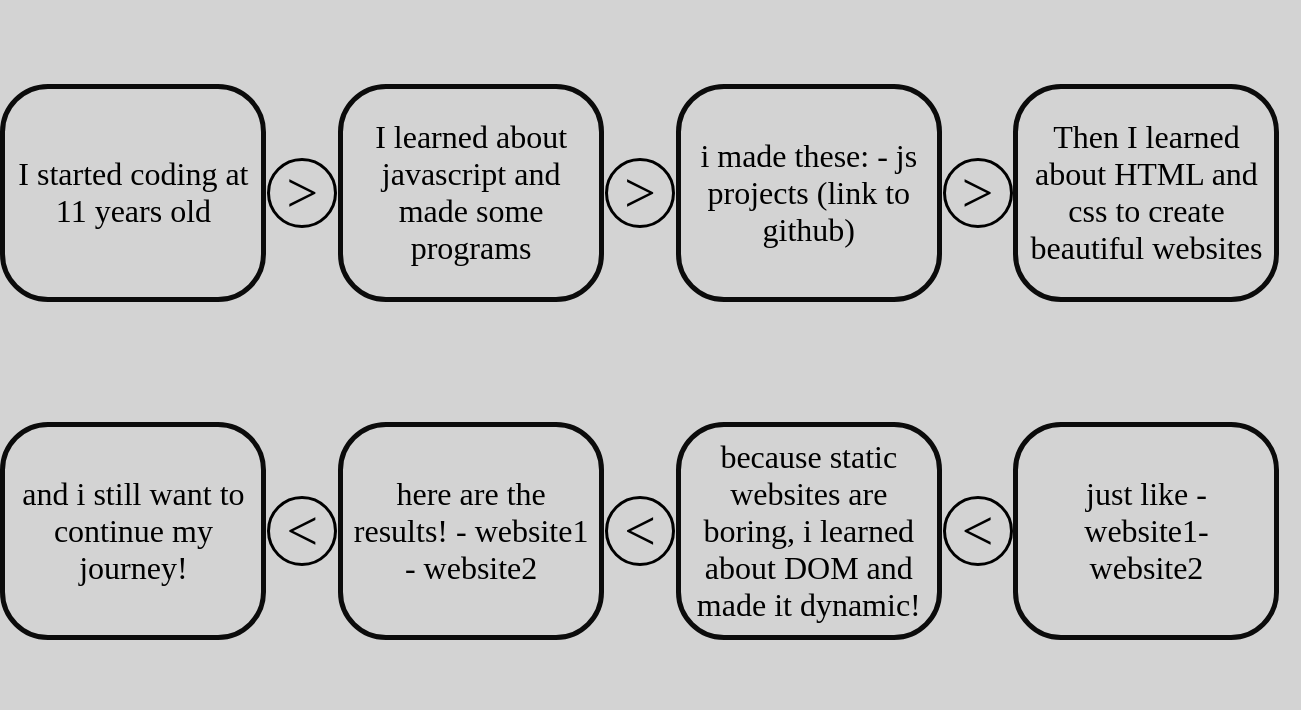
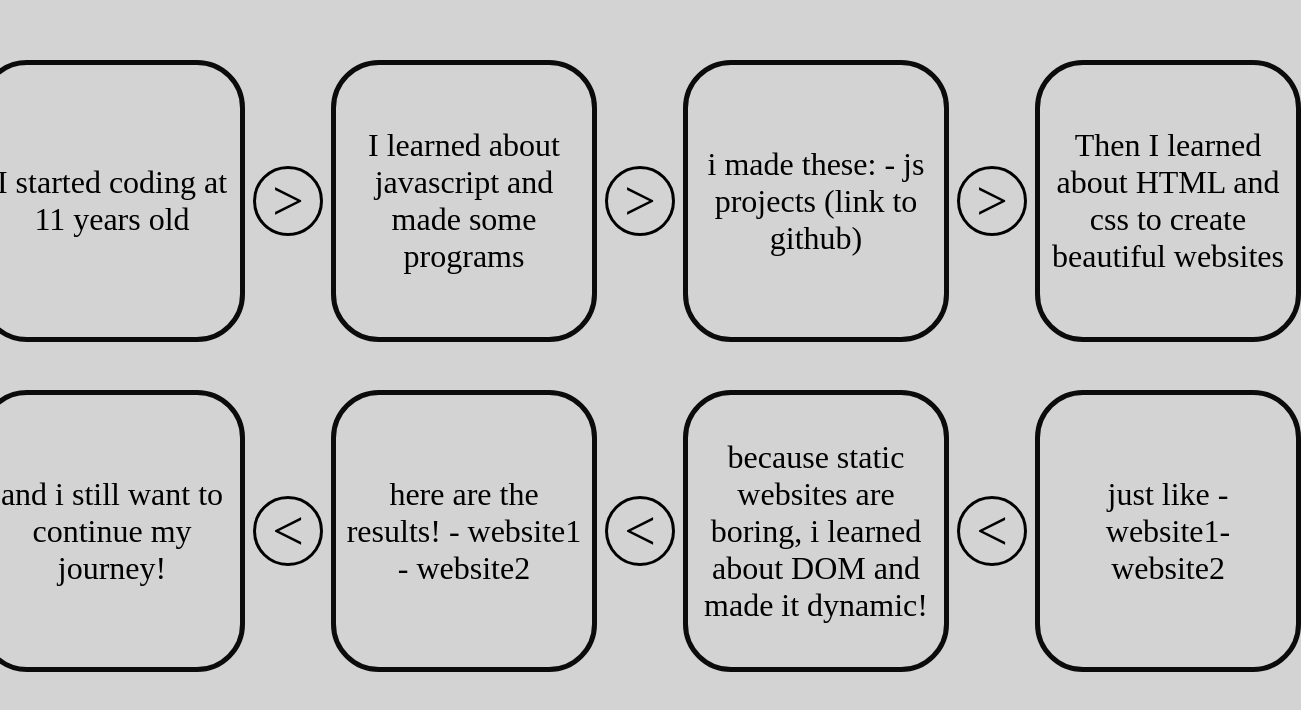
Before and after one commit to Adam-abualrub/developer_portofolio, a website: page index.html in a window 1280 px wide. Shown: the part 788-1498 px from the top of the page, 1301 px wide, since content can reach past the window. Before the commit the page ends 1428 px from the top, so only its background shows below. Drawn offline with nearby package versions, Linux system fonts and the light colour scheme.

Commit message:
layout fixes

```diff
--- a/index.css
+++ b/index.css
@@ -102,12 +102,12 @@ body {
     font-weight: bold;
 }
 
-.square-container {
-    margin-top: 7.5rem;
+.first-container {
     display: flex;
     flex-direction: row;
     justify-content: space-around;
     align-items: center;
+    gap: 0.5rem;
 }
 
 .square {
@@ -115,7 +115,7 @@ body {
     border-radius: 3rem;
     width: 15rem;
     font-size: 2rem;
-    height: 12rem;
+    height: 16rem;
     align-content: center;
     padding: 0.5rem;
     text-align: center;
@@ -131,10 +131,20 @@ body {
     text-align: center;
 }
 
-.circle-container {
-    margin-top: 7.5rem;
+.second-container {
     display: flex;
     flex-direction: row;
     justify-content: space-around;
     align-items: center;
+    gap: 0.5rem;
 }
+
+.mega-container {
+    display: flex;
+    flex-direction: column;
+    justify-content: center;
+    align-items: center;
+    gap: 3rem;
+    padding-bottom: 6rem;
+    padding-top: 6rem;
+}
--- a/index.html
+++ b/index.html
@@ -32,7 +32,8 @@
         <p class="lower-nav"></p>
     </div>
 
-    <div class="square-container">
+    <div class="mega-container">
+        <div class="first-container">
             <div class="square">I started coding at 11 years old</div>
             <div class="circle">></div>
             <div class="square">I learned about javascript and made some programs</div>
@@ -43,7 +44,7 @@
             <div class="square">Then I learned about HTML and css to create beautiful websites</div>
         </div>
 
-    <div class="circle-container">
+        <div class="second-container">
             <div class="square">and i still want to continue my journey!</div>
             <div class="circle">&lt;</div>
             <div class="square">here are the results! - website1 - website2</div>
@@ -52,6 +53,9 @@
             <div class="circle">&lt;</div>
             <div class="square">just like - website1- website2</div>
         </div>
+    </div>
+
+
 
     <script src="https://unpkg.com/typewriter-effect@latest/dist/core.js"></script>
     <script>
```
Lines whose indentation alone changed are shown as unchanged.
